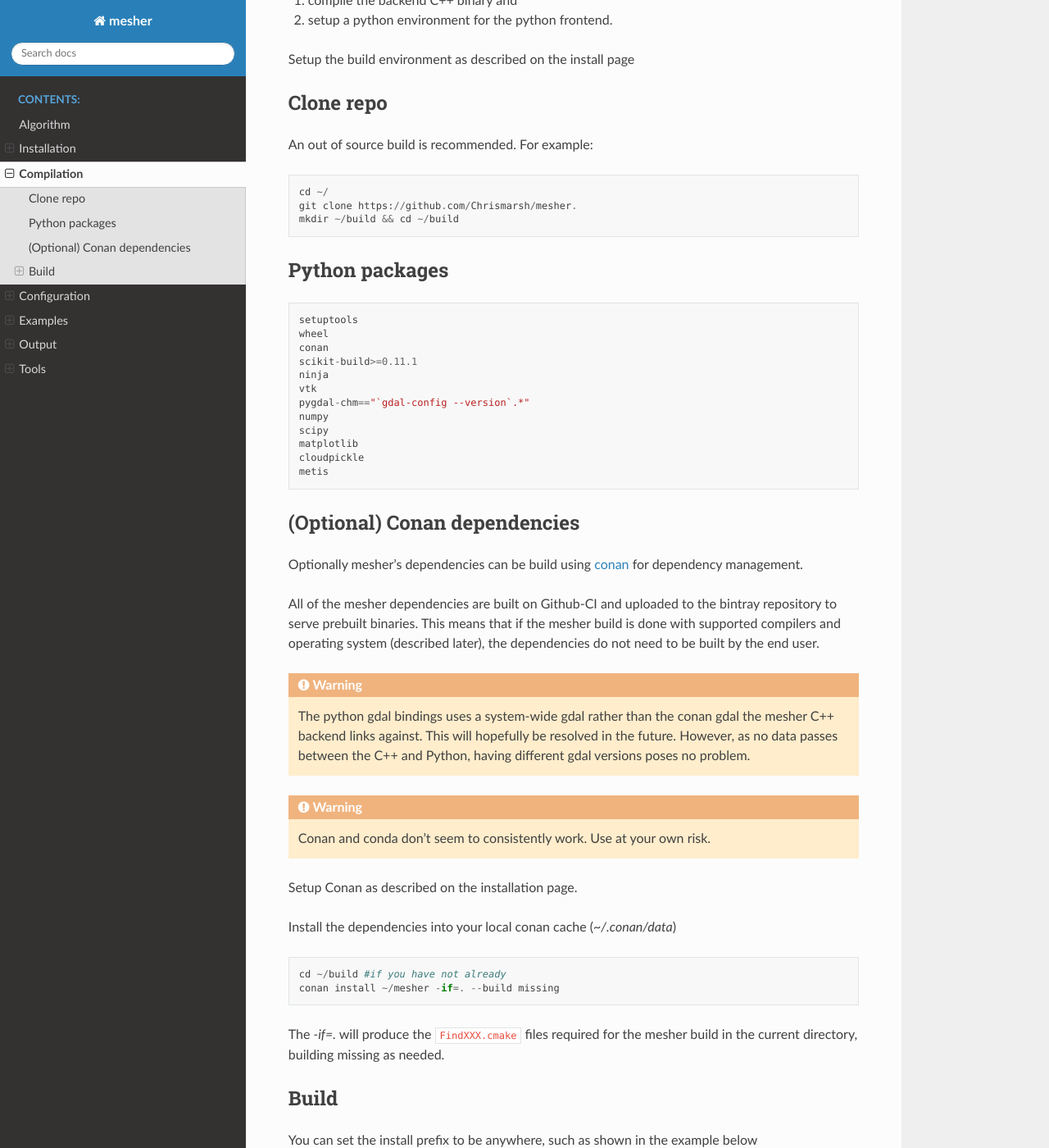
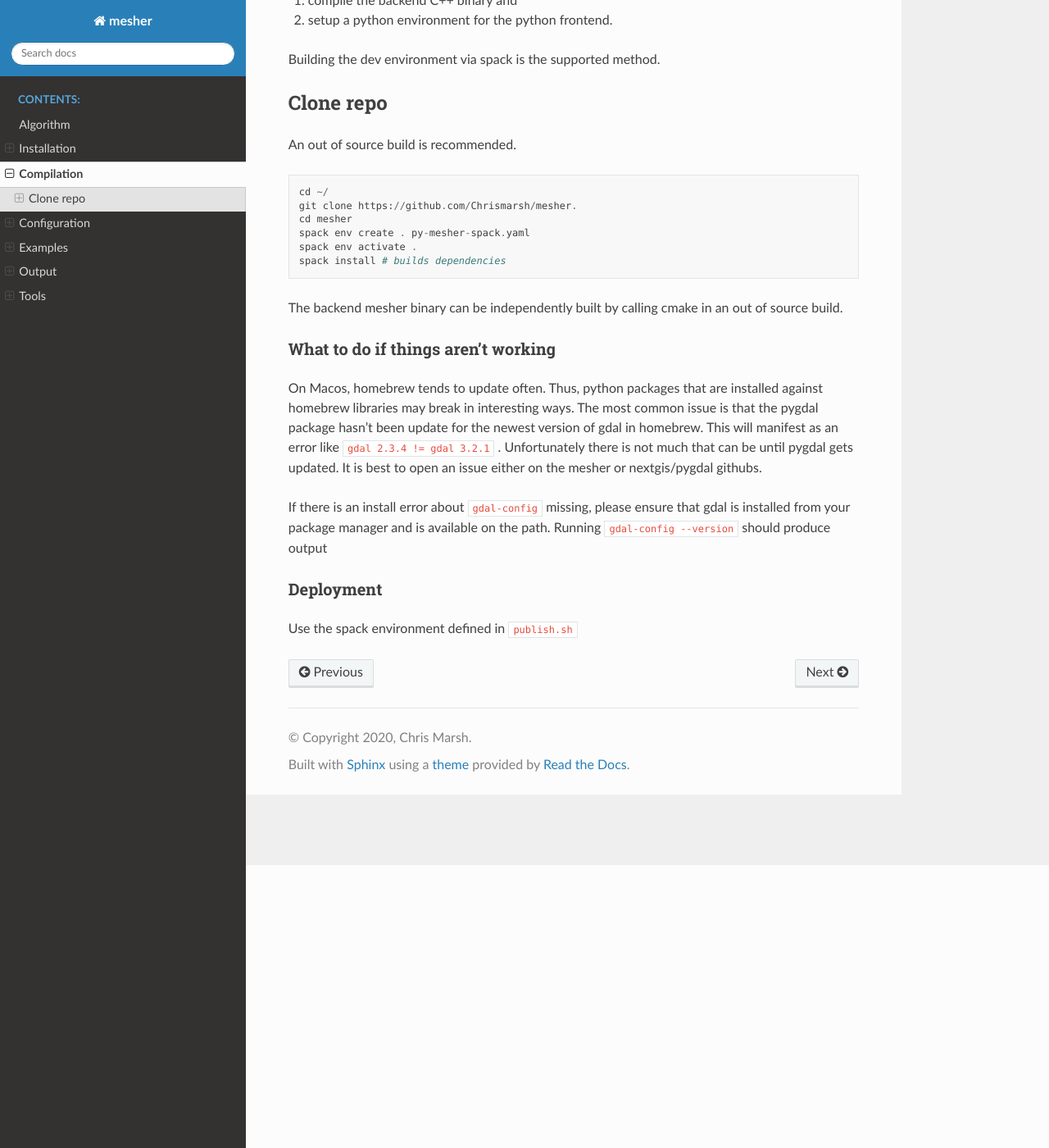
Before and after one commit to Chrismarsh/mesher, a Sphinx documentation site: the page built from docs/source/build.rst, in a window 1280 px wide and 1400 px high, scrolled down 345 px. Shown: the whole window at 82% size. Built offline with Sphinx 7.4.7 and the Read the Docs theme 2.0.0, drawn with Linux system fonts in a browser that asks for light colours; some of the changed text lies outside the part shown.

Commit message:
Update docs and bump version

```diff
--- a/docs/source/build.rst
+++ b/docs/source/build.rst
@@ -10,85 +10,24 @@
 1) compile the backend C++ binary and
 2) setup a python environment for the python frontend.
 
-
-Setup the build environment as described on the install page
+Building the dev environment via spack is the supported method.
 
 Clone repo
 ***********
 
-An out of source build is recommended. For example:
+An out of source build is recommended.
 
 ::
 
     cd ~/
     git clone https://github.com/Chrismarsh/mesher.
-    mkdir ~/build && cd ~/build
+    cd mesher
+    spack env create . py-mesher-spack.yaml
+    spack env activate .
+    spack install # builds dependencies
 
 
-Python packages
-********************
-
-::
-
-    setuptools
-    wheel
-    conan
-    scikit-build>=0.11.1
-    ninja
-    vtk
-    pygdal-chm=="`gdal-config --version`.*"
-    numpy
-    scipy
-    matplotlib
-    cloudpickle
-    metis
-
-(Optional) Conan dependencies
-*********************************
-Optionally mesher's dependencies can be build using `conan <https://www.conan.io/>`_ for dependency management.
-
-All of the mesher dependencies are built on Github-CI and uploaded to the bintray repository to serve prebuilt binaries. This means that if the mesher build is done with supported compilers and operating system (described later), the dependencies do not need to be built by the end user.
-
-.. warning::
-   The python gdal bindings uses a system-wide gdal rather than the conan gdal the mesher C++ backend links against. This will hopefully be resolved in the future. However, as no data passes between the C++ and Python, having different gdal versions poses no problem.
-
-.. warning::
-    Conan and conda don't seem to consistently work. Use at your own risk.
-
-
-Setup Conan as described on the installation page.
-
-Install the dependencies into your local conan cache (`~/.conan/data`)
-
-::
-
-    cd ~/build #if you have not already
-    conan install ~/mesher -if=. --build missing
-
-
-The `-if=.` will produce the ``FindXXX.cmake`` files required for the mesher build in the current directory, building missing as needed.
-
-
-Build
-***********
-
-You can set the install prefix to be anywhere, such as shown in the example below
-
-::
-
-    cmake ~/mesher -DCMAKE_INSTALL_PREFIX=/opt/mesher
-
-if you're using conan,
-
-::
-
-    cmake ~/mesher -DCMAKE_INSTALL_PREFIX=/opt/mesher -DUSE_CONAN=True
-
-then
-
-::
-
-    make install
+The backend mesher binary can be independently built by calling cmake in an out of source build.
 
 
 What to do if things aren't working
@@ -104,18 +43,5 @@
 
 Deployment
 ==========
-Notes for how to deploy to Pypi:
 
-::
-
-   pip install scikit-build
-   pip install twine
-   pip install wheel
-
-::
-
-   python setup.py sdist bdist_wheel
-   twine upload  dist/*
-
-
-Note that version number needs to be incremented for each Pypi upload
+Use the spack environment defined in ``publish.sh``
--- a/pyproject.toml
+++ b/pyproject.toml
@@ -4,13 +4,11 @@
 
 [project]
 name = "mesher"
-version = "2.1.4"
+version = "2.1.5"
 authors = [
     {name="Chris Marsh"}
 ]
-description ="""Mesher is a novel multi-objective unstructured mesh generation software that allows mesh generation to be generated from an arbitrary number of hydrologically important features while maintaining a variable spatial resolution.
-    Triangle quality is guaranteed as well as a smooth graduation from small to large triangles. Including these additional features resulted in a better representation of spatial heterogeneity versus classic topography-only mesh generation.
-"""
+description ="""Mesher is a novel multi-objective unstructured mesh generation software that allows mesh generation to be generated from an arbitrary number of hydrologically important features while maintaining a variable spatial resolution."""
 readme = "README.md"
 requires-python = ">=3.7"
 dependencies = [
```
Also changed, not shown: README.md (+13 -6 lines), docs/source/installation.rst (+33 -74 lines).
